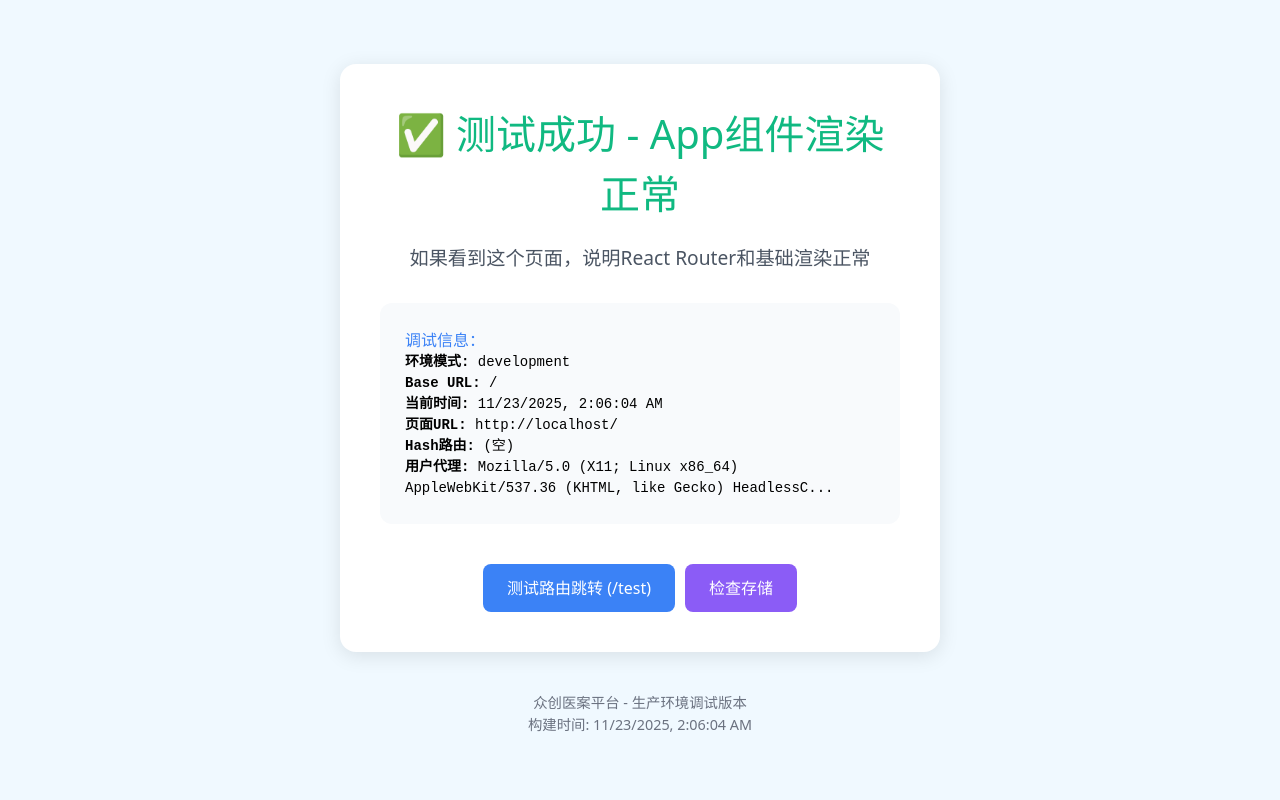
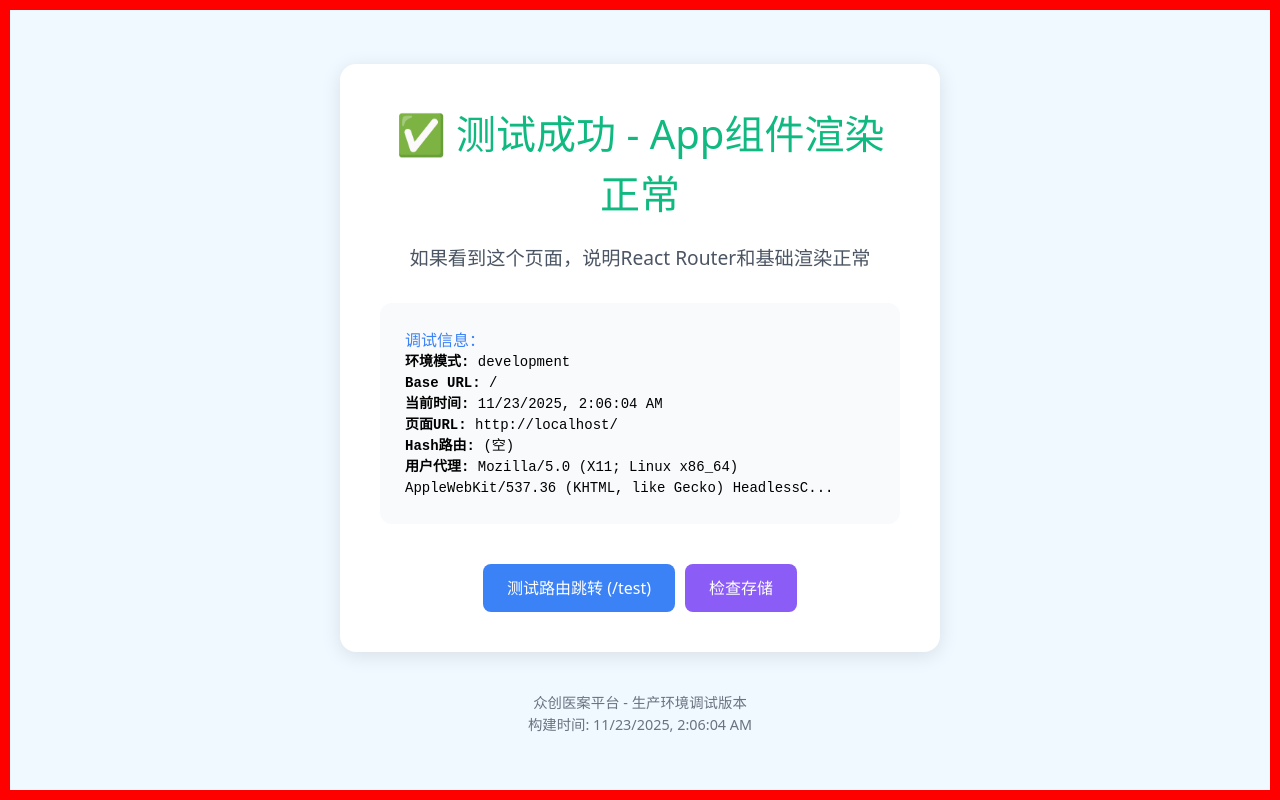
Before and after one commit to dongzc-1958825/medical-platform, a React (Vite) app: page / in a window 1280 px wide. Built offline with nearby package versions, Linux system fonts and the light colour scheme.

Commit message:
force: 添加时间戳强制更新

```diff
--- a/src/App.tsx
+++ b/src/App.tsx
@@ -5,13 +5,36 @@ console.log('🧩 [DEBUG] 完整URL:', window.location.href);
 // ========== 调试代码结束 ==========
 
 import { HashRouter, Routes, Route } from 'react-router-dom';
+import React from 'react';
 
 // 简单测试组件 - 不导入任何业务组件
 function TestApp() {
   console.log('🧩 [DEBUG] TestApp组件渲染开始');
+  console.log('🔍 [DEBUG] TestApp函数执行，准备返回JSX');
+
+  // 添加渲染后的检查
+  React.useEffect(() => {
+    console.log('🔍 [DEBUG] TestApp组件挂载完成');
+    console.log('🔍 [DEBUG] 检查根元素内容:', document.getElementById('root')?.innerHTML?.substring(0, 200) + '...');
+    console.log('🔍 [DEBUG] 检查TestApp渲染的元素:', document.querySelector('[data-testid="test-app"]'));
+
+    // 检查样式
+    const testAppElement = document.querySelector('[data-testid="test-app"]');
+    if (testAppElement) {
+      console.log('🔍 [DEBUG] TestApp元素找到，检查样式:');
+      console.log('- display:', window.getComputedStyle(testAppElement).display);
+      console.log('- visibility:', window.getComputedStyle(testAppElement).visibility);
+      console.log('- opacity:', window.getComputedStyle(testAppElement).opacity);
+      console.log('- height:', window.getComputedStyle(testAppElement).height);
+    } else {
+      console.error('🔍 [DEBUG] TestApp元素未找到！');
+    }
+  }, []);
 
   return (
-    <div style={{
+    <div
+      data-testid="test-app"
+      style={{
         padding: '50px',
         textAlign: 'center',
         backgroundColor: '#f0f9ff',
@@ -19,8 +42,12 @@ function TestApp() {
         display: 'flex',
         flexDirection: 'column',
         justifyContent: 'center',
-      alignItems: 'center'
-    }}>
+        alignItems: 'center',
+        // 添加明显的边框确保可见
+        border: '10px solid red',
+        boxSizing: 'border-box'
+      }}
+    >
       <div style={{
         background: 'white',
         padding: '40px',
@@ -172,6 +199,3 @@ export default function AppWrapper() {
     </ErrorBoundary>
   );
 }
-
-// 需要导入React
-import React from 'react';
```
Also changed, not shown: 3 other files (tests, documents, lock files or other folders). Lines whose indentation alone changed are shown as unchanged.
